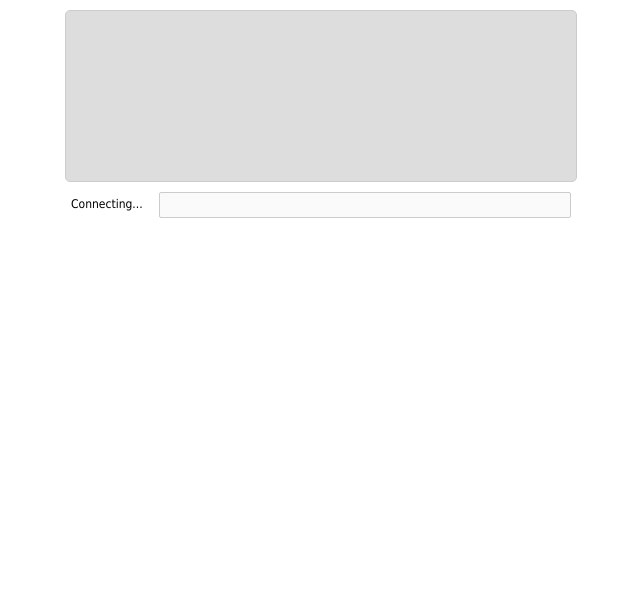
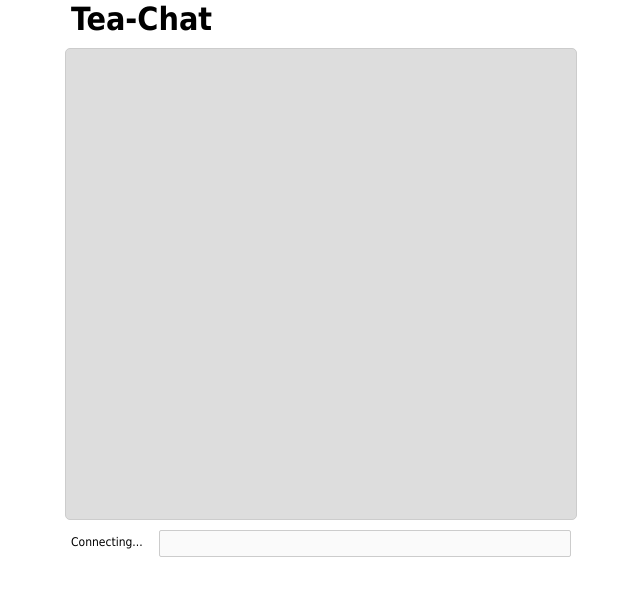
Before and after one commit to jlevesy/TeapChat, a website: page client/index.html in a window 1280 px wide. Shown: the whole page, without its empty margins (319-959 px from the left). Drawn offline with Linux system fonts and the light colour scheme.

Commit message:
moar styling

```diff
--- a/client/css/style.css
+++ b/client/css/style.css
@@ -1,12 +1,21 @@
 * {
   font-family:tahoma;
-  font-size:12px;
   padding:0px;
   margin:0px;
 }
 
 p {
   line-height:18px;
+}
+
+h1 {
+  width:500px;
+  margin-left:auto;
+  margin-right:auto;
+}
+
+#content, #status {
+  font-size: 12px;
 }
 
 div {
@@ -21,7 +30,8 @@ div {
   border-radius:5px;
   overflow-y: scroll;
   border:1px solid #CCC;
-  margin-top:10px; height: 160px;
+  margin-top:10px;
+  height: 460px;
 }
 
 #input {
--- a/client/index.html
+++ b/client/index.html
@@ -2,10 +2,11 @@
 <html>
   <head>
     <meta charset="utf-8">
-    <title>WebSockets - Simple chat</title>
+    <title>Tea-Chat</title>
      <link rel="stylesheet" type="text/css" href="css/style.css">
   </head>
   <body>
+    <h1>Tea-Chat</h1>
     <div id="content"></div>
     <div>
       <span id="status">Connecting...</span>
```
